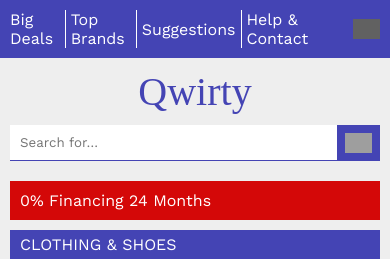
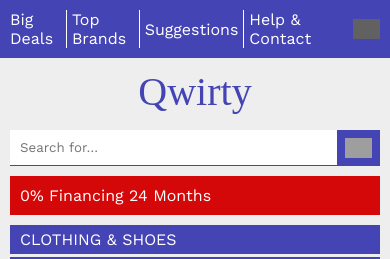
Before and after one commit to madebyaug/Qwirty, a plain HTML site: page index.html in a window 390 px wide. Shown: the top 259 px of the page. Drawn offline with nearby package versions, Linux system fonts and the light colour scheme; grey boxes are pictures that could not be loaded; a web font is replaced by a local one.

Commit message:
wanted to add some refinements

```diff
--- a/mobile.css
+++ b/mobile.css
@@ -13,6 +13,7 @@
   article {
     grid-template-columns: repeat(3, 1fr);
   }
+
   [tag="Qwirty"] {
     padding-right: 63px;
   }
@@ -41,8 +42,19 @@
 
 
 @media (width < 720px) {
+    [tag="Qwirty"] {
+    margin-bottom: 15px;
+    padding-right: 0;
+    align-self: center;
+  }
+
+  [alt="MenuIcon"] {
+      padding: 0;
+  }
+
   article {
     grid-template-columns: repeat(2, 1fr);
+    padding: 40px 0;
   }
 
   aside {
@@ -55,7 +67,8 @@
   }
 
   header {
-    margin: 10px;
+    padding: 0 10px;
+    margin: 10px 0;
   }
 
   header,
@@ -66,12 +79,11 @@
 
   header div {
     padding: 0;
-    margin: 10px 0 0 0;
+    margin: 0;
   }
 
-  [tag="Qwirty"] {
-    padding-right: 0;
-    align-self: center;
+  footer {
+    gap: 0;
   }
 }
 
@@ -79,4 +91,5 @@
   article {
     grid-template-columns: repeat(1, 1fr);
   }
+
 }
```
